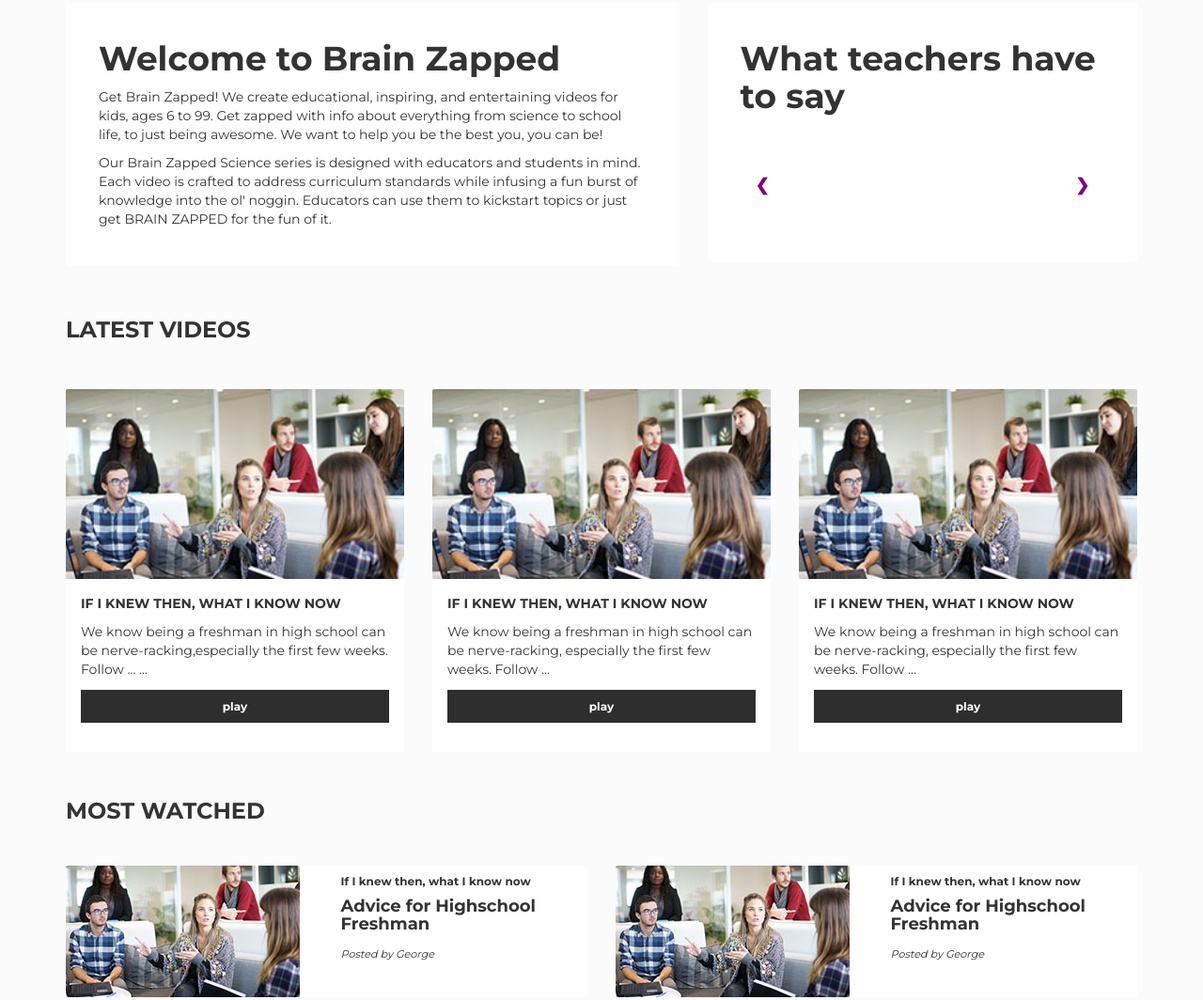
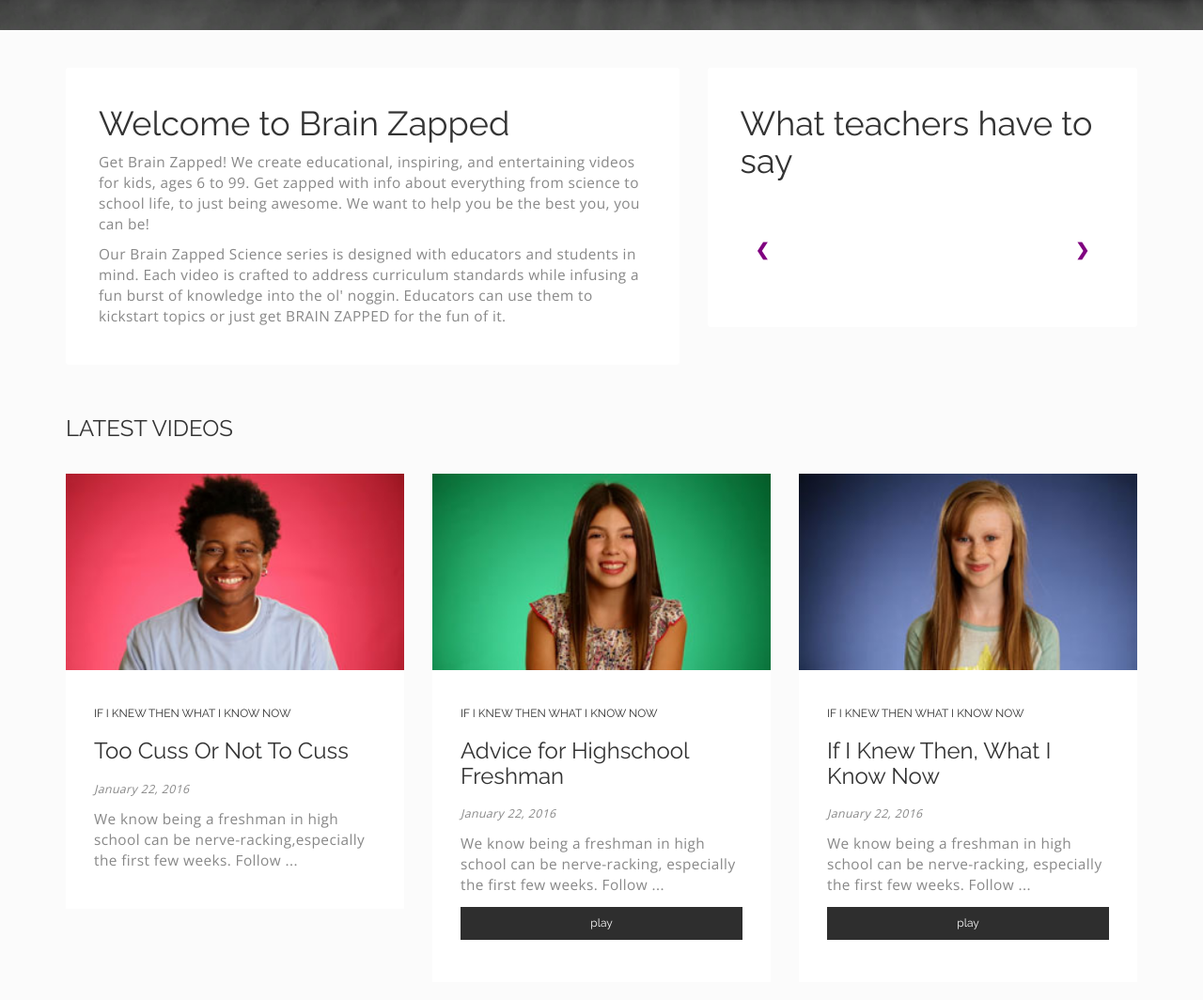
Before and after one commit to joshua906/bz, a plain HTML site: page index.html in a window 1280 px wide. Shown: the part 658-1722 px from the top of the page at 94% size. Drawn offline with nearby package versions, Linux system fonts and the light colour scheme; grey boxes are pictures that could not be loaded; a script that the page names is missing; files whose address does not match are found by name.

Commit message:
spacing alignment issues and picture changes

```diff
--- a/index.html
+++ b/index.html
@@ -9,8 +9,8 @@
 <link href="resources/css/bz.css" rel="stylesheet" type="text/css">
 
 <!-- google fonts -->
-<link href="https://fonts.googleapis.com/css?family=Montserrat:400,700" rel="stylesheet">
-<link href="https://fonts.googleapis.com/css?family=Merriweather:300" rel="stylesheet">
+<link href="https://fonts.googleapis.com/css?family=Raleway:400,700" rel="stylesheet">
+<link href="https://fonts.googleapis.com/css?family=Open+Sans" rel="stylesheet">
 <!-- scripts -->
 <script src="resources/scripts/bz.js"></script>
 <script src="https://ajax.googleapis.com/ajax/libs/jquery/1.12.4/jquery.min.js"></script>
@@ -126,24 +126,24 @@
     </div>
     	<div class="row">
         	<div class="col-xs-6 col-sm-4 col-md-4">
-            	<div class="card grow pic">
-  					<img src="resources/img/cardone.jpg" alt="cardimg" style="width:100%">
+            	<div class="card">
+  					<img src="resources/img/guy-red.jpg" alt="cardimg" style="width:100%">
   					<div class="container-card">
-                    <p class="category-text">If I Knew Then, What I Know Now</p>
-                    <p><em></em></p>
-    				<h4><b></b></h4>
-    				<p>We know being a freshman in high school can be nerve-racking,especially the first few weeks. Follow ... ...</p>
-                    <button class="button"><h6>play</h6></button>
+                    <h6>IF I KNEW THEN WHAT I KNOW NOW</h6>
+                    <h3>Too Cuss Or Not To Cuss</h3>
+                    <p><em>January 22, 2016</em></p>
+    				<p>We know being a freshman in high school can be nerve-racking,especially the first few weeks. Follow ...</p>
+
   </div>
 </div>
         	</div>
             <div class="col-xs-6 col-sm-4 col-md-4">
             	<div class="card">
-  					<img src="resources/img/cardone.jpg" alt="cardimg" style="width:100%">
+  					<img src="resources/img/girl-green-background.jpg" alt="cardimg" style="width:100%">
   					<div class="container-card">
-                    <p class="category-text">If I Knew Then, What I Know Now</p>
-                    <p><em></em></p>
-    				<h4><b></b></h4>
+                    <h6>IF I KNEW THEN WHAT I KNOW NOW</h6>
+                    <h3>Advice for Highschool Freshman</h3>
+                    <p><em>January 22, 2016</em></p>
     				<p>We know being a freshman in high school can be nerve-racking, especially the first few weeks. Follow ...</p>
                     <button class="button"><h6>play</h6></button>
   </div>
@@ -151,11 +151,11 @@
         	</div>
             <div class="col-xs-6 col-sm-4 col-md-4">
             	<div class="card">
-  					<img src="resources/img/cardone.jpg" alt="cardimg" style="width:100%">
+  					<img src="resources/img/girl-blue.jpg" alt="cardimg" style="width:100%">
   					<div class="container-card">
-                    <p class="category-text">If I Knew Then, What I Know Now</p>
-                    <p><em></em></p>
-    				<h4><b></b></h4>
+                    <h6>IF I KNEW THEN WHAT I KNOW NOW</h6>
+                    <h3>If I Knew Then, What I Know Now</h3>
+                    <p><em>January 22, 2016</em></p>
     				<p>We know being a freshman in high school can be nerve-racking, especially the first few weeks. Follow ...</p>
                     <button class="button"><h6>play</h6></button>
   </div>
@@ -258,7 +258,7 @@
 <div class="container">
 	<div class="row">
     	<div class="col-md-12">
-        	<h3>Playlist- "Name of playlist"</h3>
+        	<h3>PlAYLIST- "NAME OF PLAYLIST"</h3>
         </div>
     </div>
 </div>
--- a/resources/css/bz.css
+++ b/resources/css/bz.css
@@ -10,11 +10,15 @@ Global Changes
 	background-color: #fbfbfb;
 	}
 h1,h2,h3,h4,h5,h6 {
-	font-family: 'Montserrat', sans-serif;
-	font-weight: 700;
+	font-family: 'Raleway', sans-serif;
+	font-weight: 400;
 	}
 p {
-	font-family: 'Montserrat', sans-serif;
+    font-family: 'Open Sans', sans-serif;
+    color: #888888;
+    letter-spacing: .4px;
+    font-size: 1.1em;
+    line-height: 22px;
 	}
 .banner {
 	background-color: #fff;
@@ -90,7 +94,7 @@ em {
     top: 0px;
     width: 100%;
     z-index: 1200;
-	transition:all 0.5s;
+	transition:all 0.3s;
 }
 .fixed {
     box-shadow:0 2px 6px;
@@ -127,8 +131,9 @@ navbar
     box-shadow: 4px 4px 7px 0 rgba(0,0,0,.24);
 }
 .navbar a {
-	font-family: 'Montserrat', sans-serif;
+	font-family: 'Raleway', sans-serif;
 	text-transform: uppercase;
+	font-weight:700;
 	}
 .navbar-inverse .navbar-collapse, .navbar-inverse .navbar-form {
     padding-top: 1.2%;
@@ -245,7 +250,7 @@ video hero
 
 .header-container {
     width: 100%;
-    height: 531px;
+    height: 600px;
     border-left: none;
     border-right: none;
     position: relative;
@@ -266,7 +271,7 @@ video hero
     top: 35%;
     width: 100%;
     text-align: center;
-	font-family: 'Montserrat', sans-serif;
+	font-family: 'Raleway', sans-serif;
 	font-size: 2.8em;
 	}
 .video-container{
@@ -287,9 +292,9 @@ video {
 	text-align: center;
 	}
 
-	/*------------------
+/*------------------
 	about section
-	---------------*/
+---------------*/
 .about {
 	padding-top: 40px;
 }
@@ -366,8 +371,9 @@ video {
 	latest videos
 	---------------------*/
 .just-added h3 {
-	padding-bottom: 20px;
-	text-align: left;
+    padding-bottom: 5px;
+    text-align: left;
+    font-weight: 400;
 }
 .card {
     box-shadow:;
@@ -379,24 +385,24 @@ video {
 }
 
 
-.card:hover {
+/*.card:hover {
     box-shadow: 0 8px 16px 0 rgba(0,0,0,0.2);
-}
-.card img:hover {
+}*/
 
-	}
 img {
-    border-radius: 2px;
+    border-radius: 0px;
 
 }
 
 .container-card {
-    padding: 16px 16px;
+    padding: 30px 30px;
 	background-color: #fff;
 }
 .category-text {
-	text-transform: uppercase;
+	font-weight: 700px;
 	font-weight: bold;
+	font-family: 'Raleway', sans-serif;
+	color: purple;
 	}
 
 	/*----------------
@@ -425,7 +431,9 @@ img {
 	background-color: #fff;
 	margin-top: 15px;
 	}
-
+.most-watched h6 {
+	padding-top: 10px;
+}
 /*----------------------------
 footer
 ----------*/
@@ -449,7 +457,7 @@ playlist
 .card-playlist {
     box-shadow:;
     transition: 0.3s;
-    width: 95%;
+    width: 100%;
     border-radius: 0px;
 	margin-top: 20px;
 }
```
Also changed, not shown: resources/img/girl-blue.jpg (added), resources/img/girl-green-background.jpg (added), resources/img/guy-red.jpg (added).
